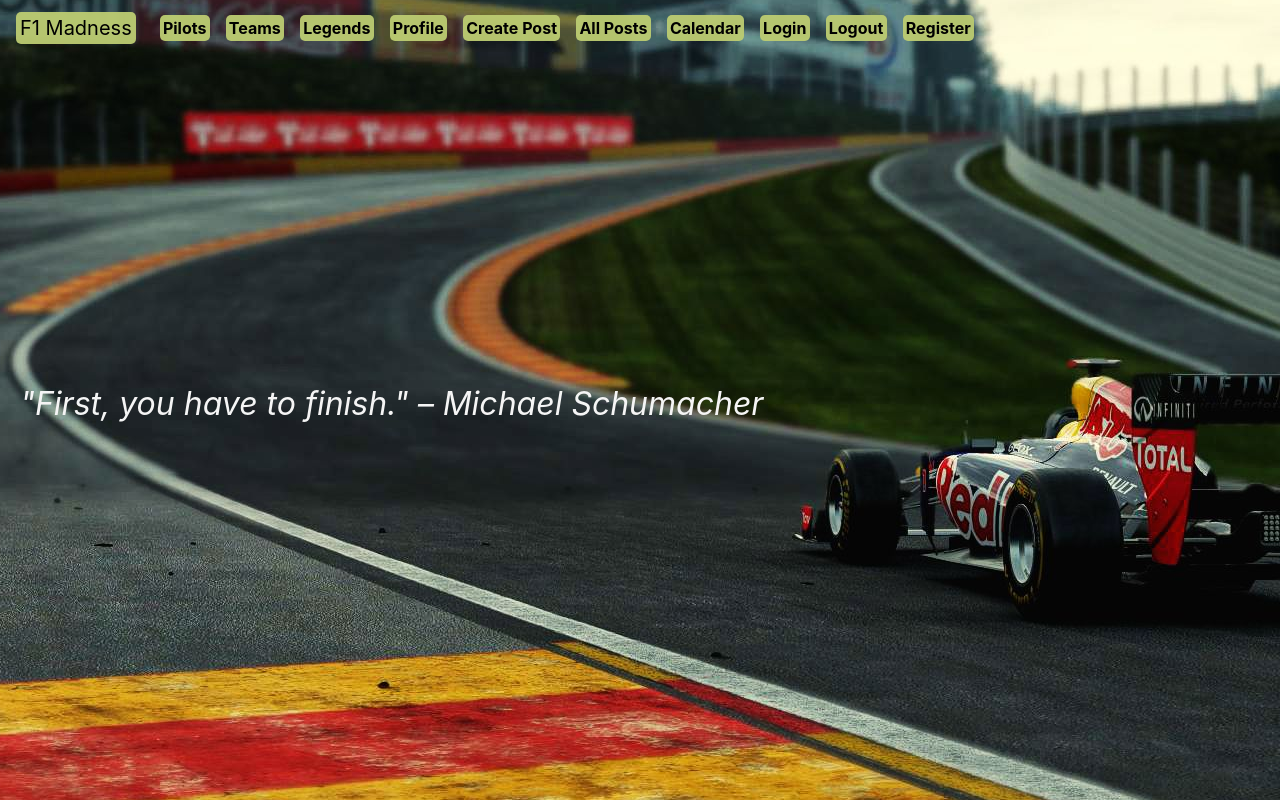
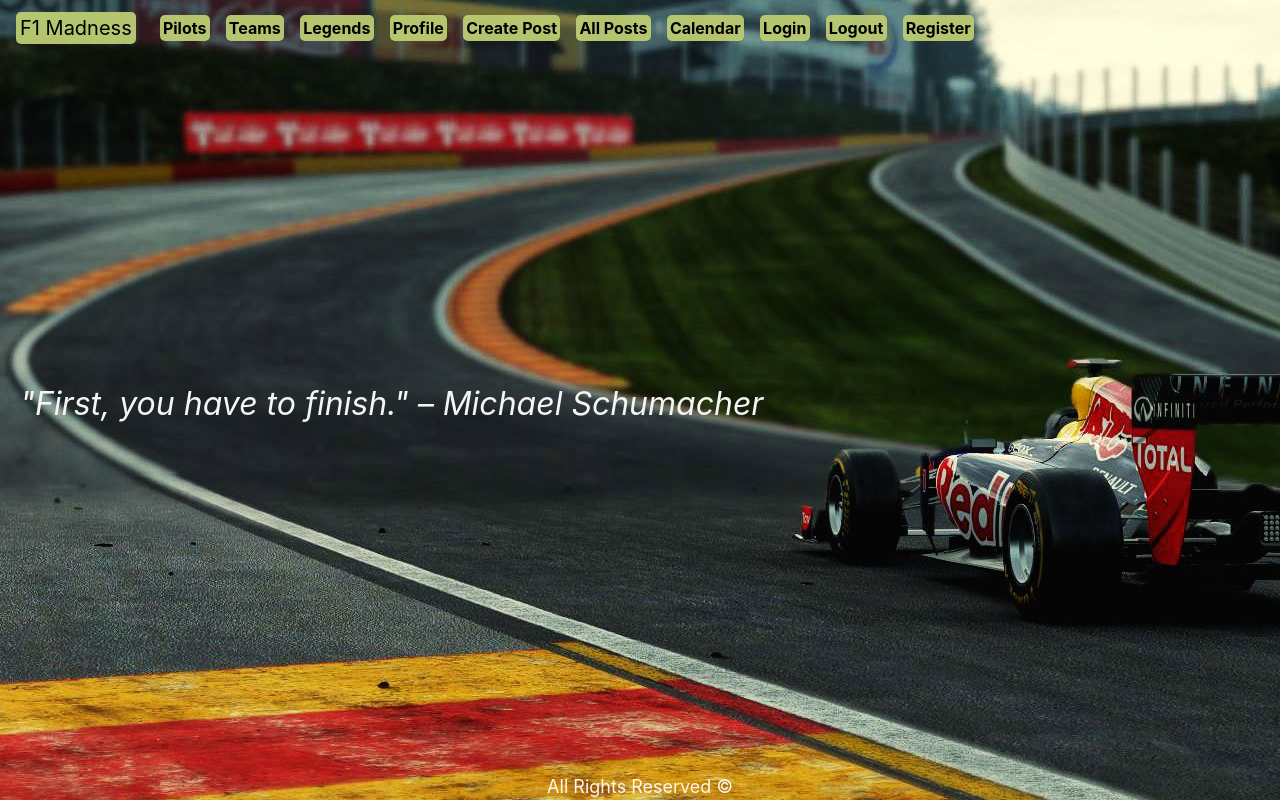
Before and after one commit to ivulchev/my-first-react-project-exam, a React (Create React App) app: page / in a window 1280 px wide. Built offline with nearby package versions, Linux system fonts and the light colour scheme.

Commit message:
created Footer component and Footer CSS module
Component is imported in APP and visualize.

```diff
--- a/src/App.js
+++ b/src/App.js
@@ -1,12 +1,14 @@
 import Home from './components/Home/Home';
 import Navbar from './components/Navbar/Navbar';
+import Footer from './components/Footer/Footer';
 import './App.css';
 
 function App() {
   return (
     <div className="App">
       <Navbar />,
-      <Home />
+      <Home />,
+      <Footer/>
     </div>
   );
 }
--- /dev/null
+++ b/src/components/Footer/Footer.js
@@ -0,0 +1,9 @@
+import styles from "./Footer.module.css"
+function Footer(){
+    return(
+        <footer className={styles.footer}>
+            All Rights Reserved &copy;
+        </footer>
+    )
+}
+export default Footer
--- /dev/null
+++ b/src/components/Footer/Footer.module.css
@@ -0,0 +1,7 @@
+.footer{
+    color: seashell;
+    font-size: large;
+    position:fixed;
+    bottom: 0;
+    width: 100%;
+  }
```
